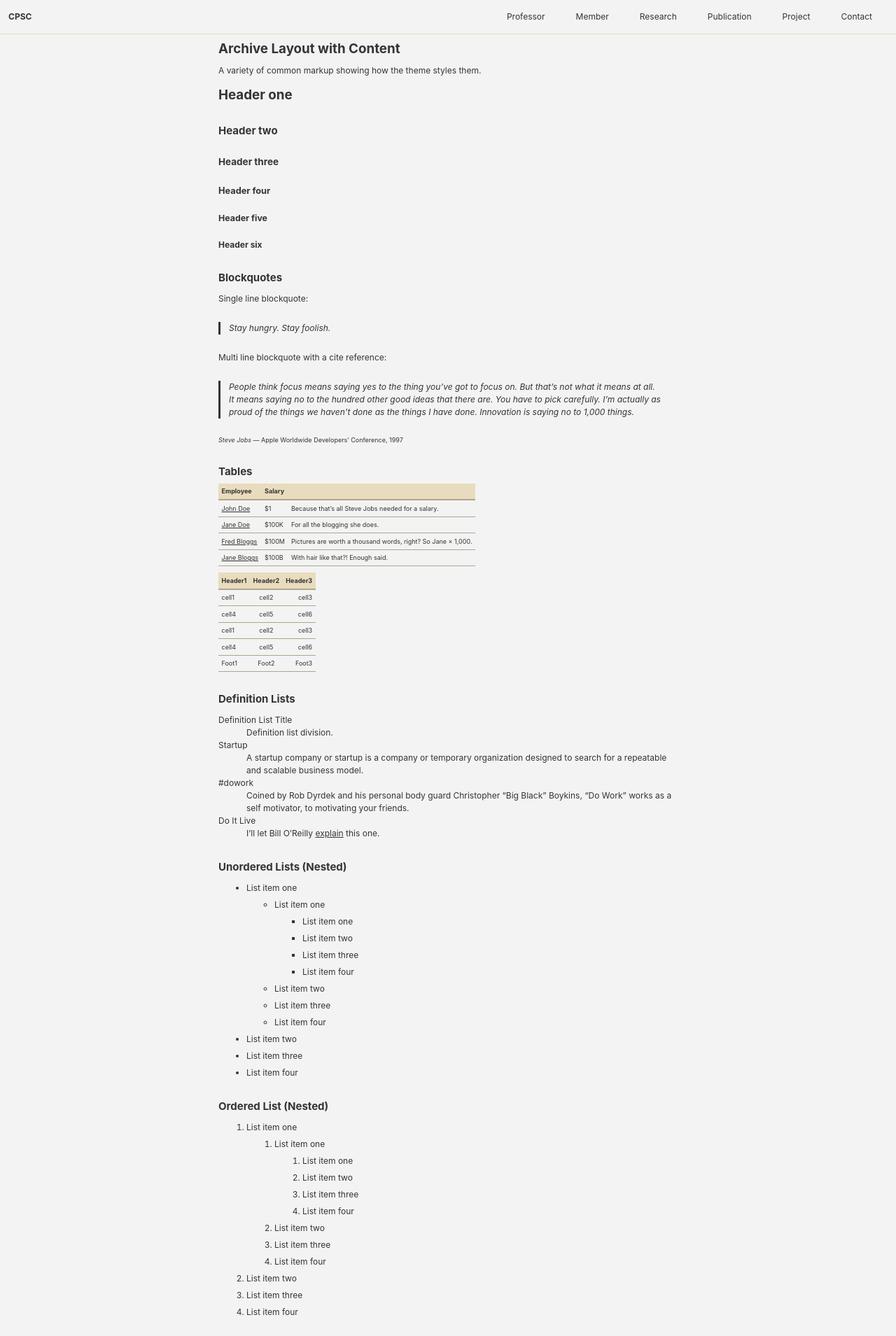
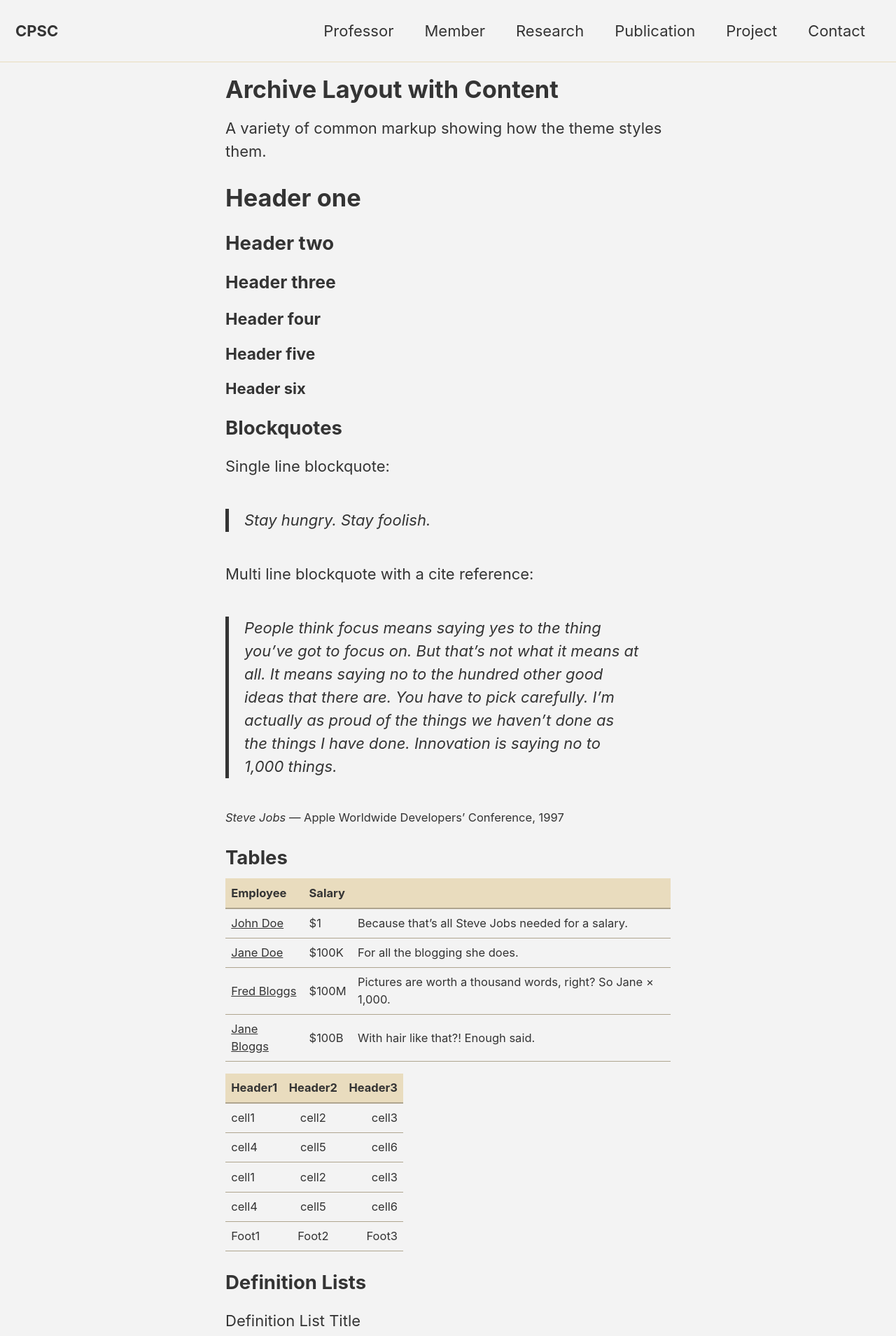
Before and after one commit to CPSC-LAB/CPSC-LAB.github.io, a Jekyll site: the page built from _pages/archive-layout-with-content.md, in a window 1280 px wide. Shown: the top 1909 px of the page at 70% size. Built offline with Jekyll 4.4.1, drawn with Linux system fonts in a browser that asks for light colours; cached includes are drawn as plain includes.

Commit message:
Update _base.scss

```diff
--- a/_sass/minimal-mistakes/_base.scss
+++ b/_sass/minimal-mistakes/_base.scss
@@ -14,7 +14,6 @@ body {
   color: $text-color;
   font-family: $global-font-family;
   line-height: 1.5;
-  font-size: 12px;
 
   &.overflow--hidden {
     /* when primary navigation is visible, the content in the background won't scroll */
@@ -28,7 +27,7 @@ h3,
 h4,
 h5,
 h6 {
-  margin: 2em 0 0.5em;
+  margin: 1em 0 0.5em;
   line-height: 1.2;
   font-family: $header-font-family;
   font-weight: bold;
```
